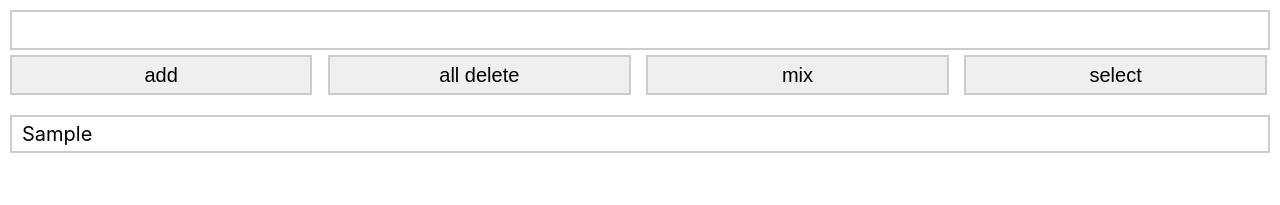
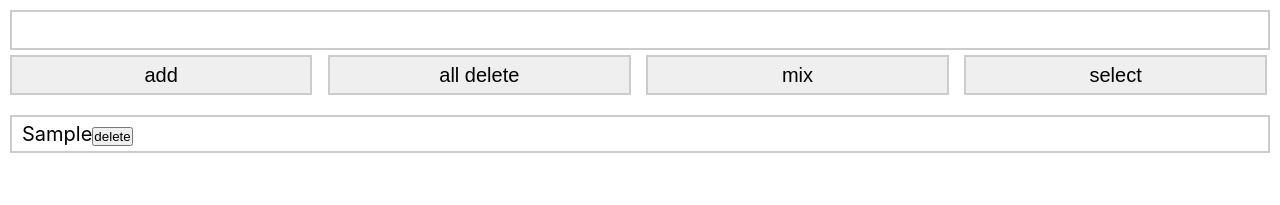
Before and after one commit to recordboy/foodboy, a React (Create React App) app: page / in a window 1280 px wide. Both pictures are taken after typing "Sample" into the empty fields and a click on the button "add". Shown: the top 205 px of the page. Built offline with nearby package versions, Linux system fonts and the light colour scheme.

Commit message:
삭제 버튼 추가

```diff
--- a/src/components/Food.tsx
+++ b/src/components/Food.tsx
@@ -19,16 +19,31 @@ class Food extends Component {
     }
   };
 
+  deleteItem = (id: number) => {
+    console.log(id);
+    // const { information } = this.state;
+
+
+    // this.setState({
+    //   information: information.filter((info) => info.id !== id),
+    // });
+    // this.setState({
+    //   information: information.filter((info) => info.id !== id),
+    // });
+  }
+
   deleteAllItem = () => {
     this.setState({
       information: []
     });
   };
+
+
   render() {
     return (
       <>
         <FoodForm createList={this.createItem} deleteAllItem={this.deleteAllItem} />
-        <FoodList data={this.state.information} />
+        <FoodList data={this.state.information} deleteItem={this.deleteItem} />
       </>
     );
   }
--- a/src/components/FoodItem.tsx
+++ b/src/components/FoodItem.tsx
@@ -1,5 +1,5 @@
 import React, { useState } from 'react';
 const FoodItem = (props: { key: number; name: string }) => {
-  return <div>{props.name}</div>;
+  return <div>{props.name}<button type="button">delete</button></div>;
 };
 export default FoodItem;
--- a/src/components/FoodList.tsx
+++ b/src/components/FoodList.tsx
@@ -1,8 +1,8 @@
 import React, { useState } from 'react';
 import FoodItem from './FoodItem';
 
-const FoodList = (props: { data: object[] }) => {
-  const { data } = props;
+const FoodList = (props: { data: object[], deleteItem: (id: number) => void; }) => {
+  const { data, deleteItem } = props;
   const list = data.map((item: any) => {
     return <FoodItem key={item.id} name={item.name} />;
   });
```
